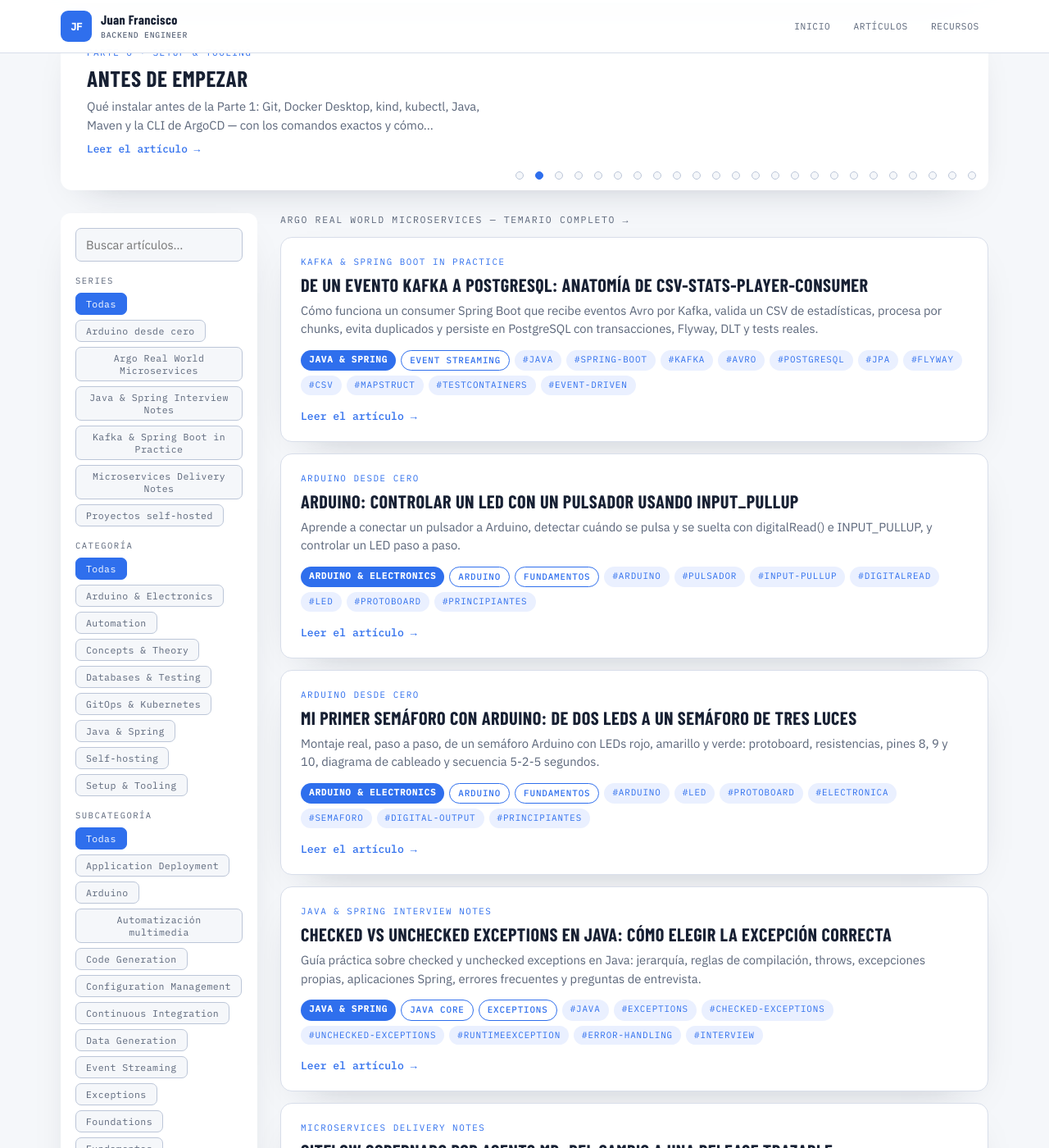
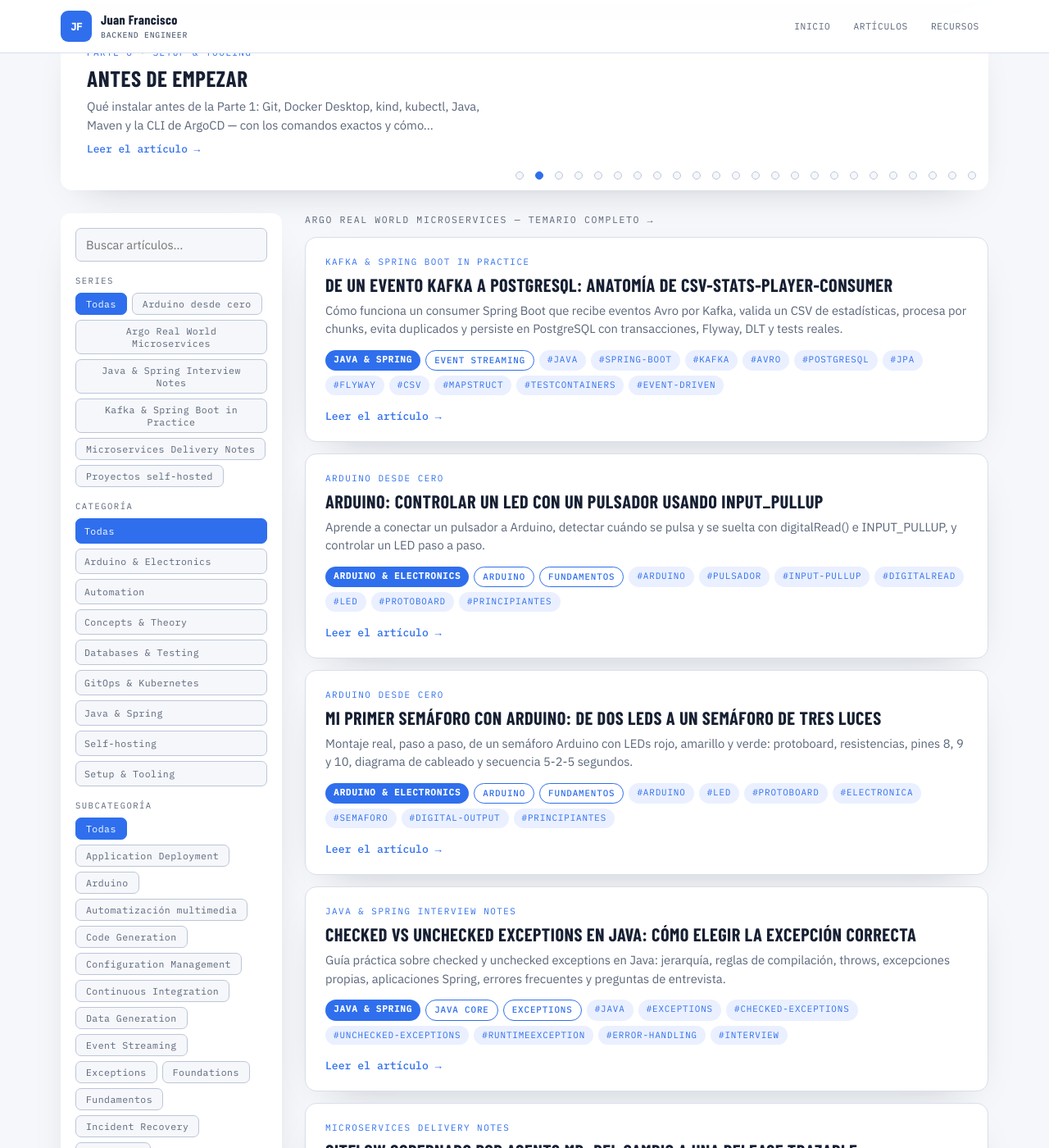
Before and after one commit to juanfranciscofernandezherreros/juanfranciscofernandezherreros.github.io, a Jekyll site: the page built from index.html, in a window 1280 px wide and 1400 px high, scrolled down 1161 px. Shown: the whole window at 82% size. Built offline with Jekyll 4.4.1, drawn with Linux system fonts in a browser that asks for light colours; some of the changed text lies outside the part shown.

Commit message:
ui: balance taxonomy filters and add count styling

```diff
--- a/index.html
+++ b/index.html
@@ -293,7 +293,7 @@
   /* ---------- layout: sidebar + main ---------- */
   .layout{
     display:grid;
-    grid-template-columns:240px 1fr;
+    grid-template-columns:270px 1fr;
     gap:28px;
     align-items:start;
   }
@@ -339,6 +339,44 @@
     margin-bottom:16px;
   }
   .filter-group:last-of-type{ margin-bottom:0; }
+  .taxonomy-group{
+    display:grid;
+    grid-template-columns:1fr;
+    gap:6px;
+  }
+  .taxonomy-group .taxonomy-pill{
+    width:100%;
+    display:flex;
+    align-items:center;
+    justify-content:space-between;
+    gap:10px;
+    padding:7px 10px;
+    border-radius:4px;
+    text-align:left;
+  }
+  .taxonomy-group .filter-name{
+    min-width:0;
+    overflow:hidden;
+    text-overflow:ellipsis;
+    white-space:nowrap;
+  }
+  .taxonomy-group .filter-count{
+    flex:0 0 auto;
+    min-width:24px;
+    padding:2px 6px;
+    border-radius:999px;
+    background:var(--surface);
+    color:var(--ink-soft);
+    border:1px solid var(--line);
+    font-size:.64rem;
+    line-height:1.2;
+    text-align:center;
+  }
+  .taxonomy-group .taxonomy-pill.active .filter-count{
+    background:color-mix(in srgb, var(--accent-ink) 14%, transparent);
+    color:var(--accent-ink);
+    border-color:color-mix(in srgb, var(--accent-ink) 45%, transparent);
+  }
   .sort-row{ margin-bottom:16px; }
   #sort-select{
     width:100%;
@@ -554,9 +592,9 @@
       </div>
 
       <p class="filter-label">Categoría</p>
-      <div class="filter-group" id="category-filters">
-        <button type="button" class="pill active" data-filter-category="all">Todas</button>
-        {% for c in all_categories %}<button type="button" class="pill" data-filter-category="{{ c }}">{{ c }}</button>{% endfor %}
+      <div class="filter-group taxonomy-group" id="category-filters">
+        <button type="button" class="pill taxonomy-pill active" data-filter-category="all">Todas</button>
+        {% for c in all_categories %}<button type="button" class="pill taxonomy-pill" data-filter-category="{{ c }}">{{ c }}</button>{% endfor %}
       </div>
 
       <p class="filter-label">Subcategoría</p>
@@ -565,9 +603,9 @@
         {% for s in all_subcategories %}<button type="button" class="pill" data-filter-subcategory="{{ s }}">{{ s }}</button>{% endfor %}
       </div>
 
-      <p class="filter-label">Etiquetas</p>
-      <div class="filter-group" id="tag-filters">
-        {% for t in all_tags %}<button type="button" class="pill" data-filter-tag="{{ t }}">#{{ t }}</button>{% endfor %}
+      <p class="filter-label">Etiquetas principales</p>
+      <div class="filter-group taxonomy-group" id="tag-filters">
+        {% for t in all_tags %}<button type="button" class="pill taxonomy-pill" data-filter-tag="{{ t }}">#{{ t }}</button>{% endfor %}
       </div>
 
       <p class="filter-label">Ordenar por</p>
```
